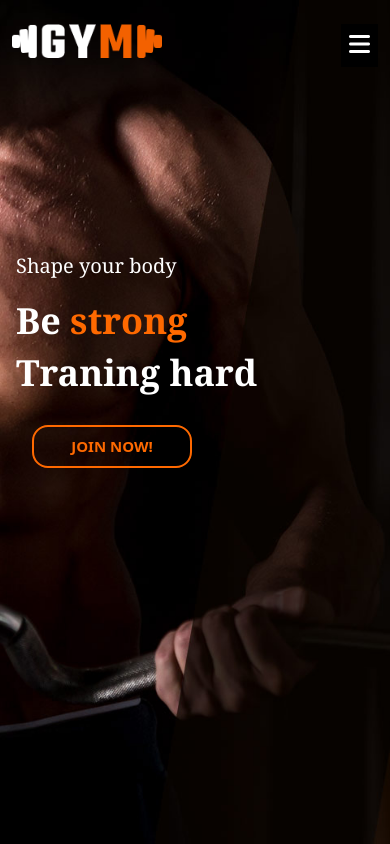
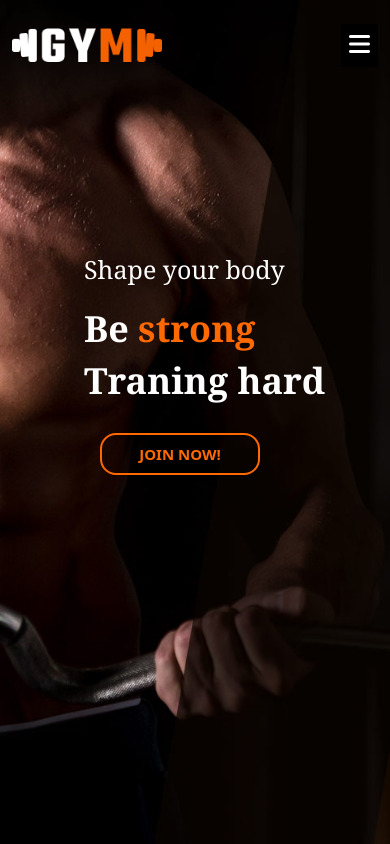
Before and after one commit to MubashirKhan001/mkfitness-website, a React (Vite) app: page / in a window 390 px wide. Shown: the top 844 px of the page. Built offline with nearby package versions, Linux system fonts and the light colour scheme.

Commit message:
img-center

```diff
--- a/src/components/Header.jsx
+++ b/src/components/Header.jsx
@@ -6,7 +6,7 @@ function Header() {
     return (
 
         <header className="lg:p-8 md:p-6 py-6 px-3 flex justify-between sm:items-center bg-cover bg-center">
-            <div>
+            <div className="max-[426px]:pt-1">
                 <img className="w-[150px]" src={Logo} alt="FITNESS LOGO" />
             </div>
             <nav className="sm:flex hidden">
--- a/src/components/hero-section/Herosec1.jsx
+++ b/src/components/hero-section/Herosec1.jsx
@@ -1,9 +1,9 @@
 function Herosec1() {
     return (
         <section className="relative z-1">
-            <div className="absolute right-10 sm:top-56 top-40 sm:left-auto left-4 max-[321px]:left-10">
+            <div className="absolute right-10 sm:top-56 top-40 sm:left-auto left-4 max-[426px]:left-21 max-[321px]:left-10">
                 <div className="text-white flex flex-col gap-y-5 font-bold font-serif">
-                    <p className="text-[20px] font-normal">Shape your body</p>
+                    <p className="text-[20px] max-[391px]:text-[25px] font-normal">Shape your body</p>
                     <h1 className="sm:text-5xl text-4xl  w-[350px] flex flex-col gap-y-3"><strong>Be <span className="text-orange-500">strong</span></strong> Traning hard</h1>
                 </div>
                 <div className="ps-4 transition-all duration-500 linear text-orange-500 mt-8  bg-transparent hover:scale-[1.066] ">
```
